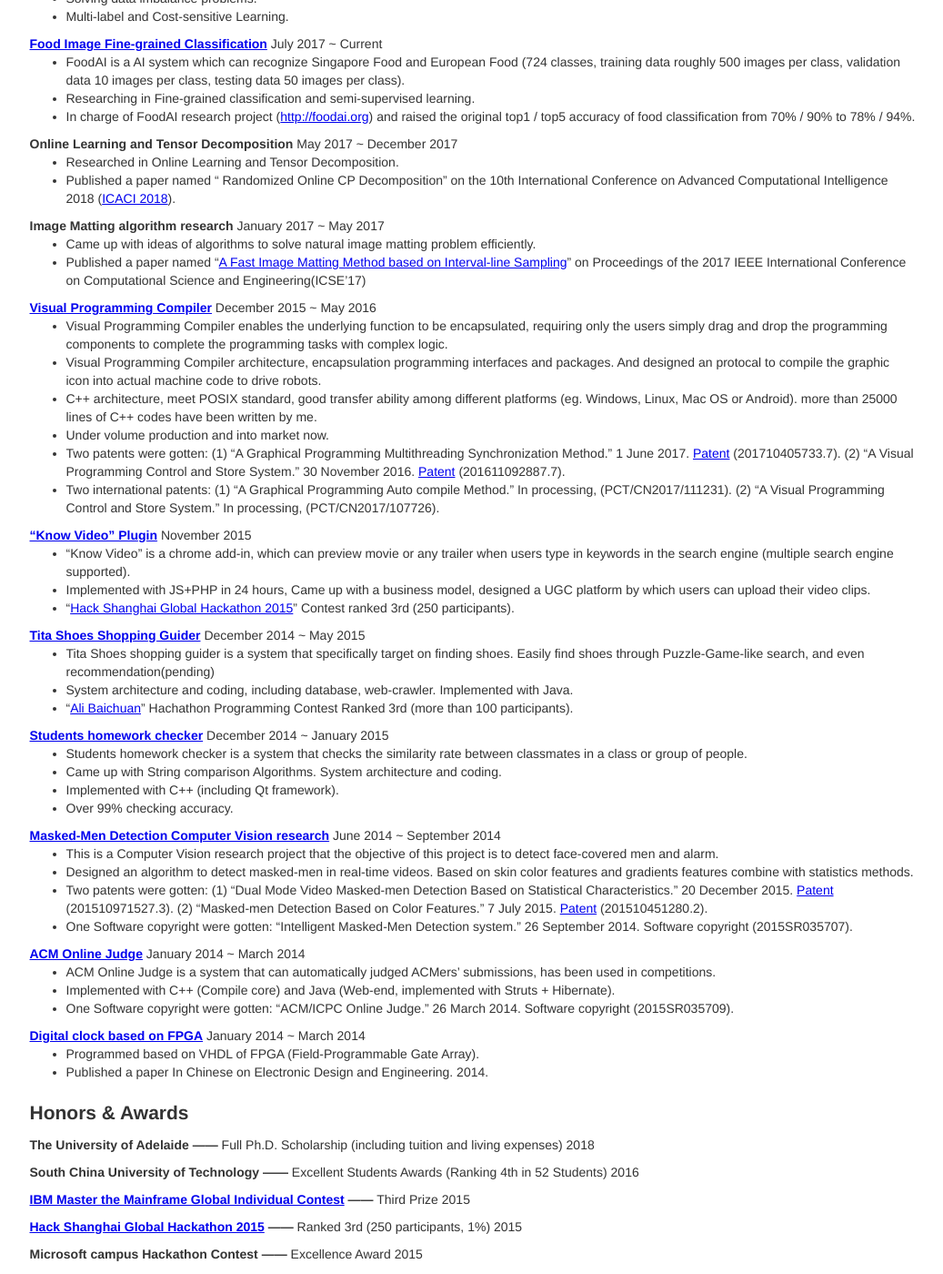
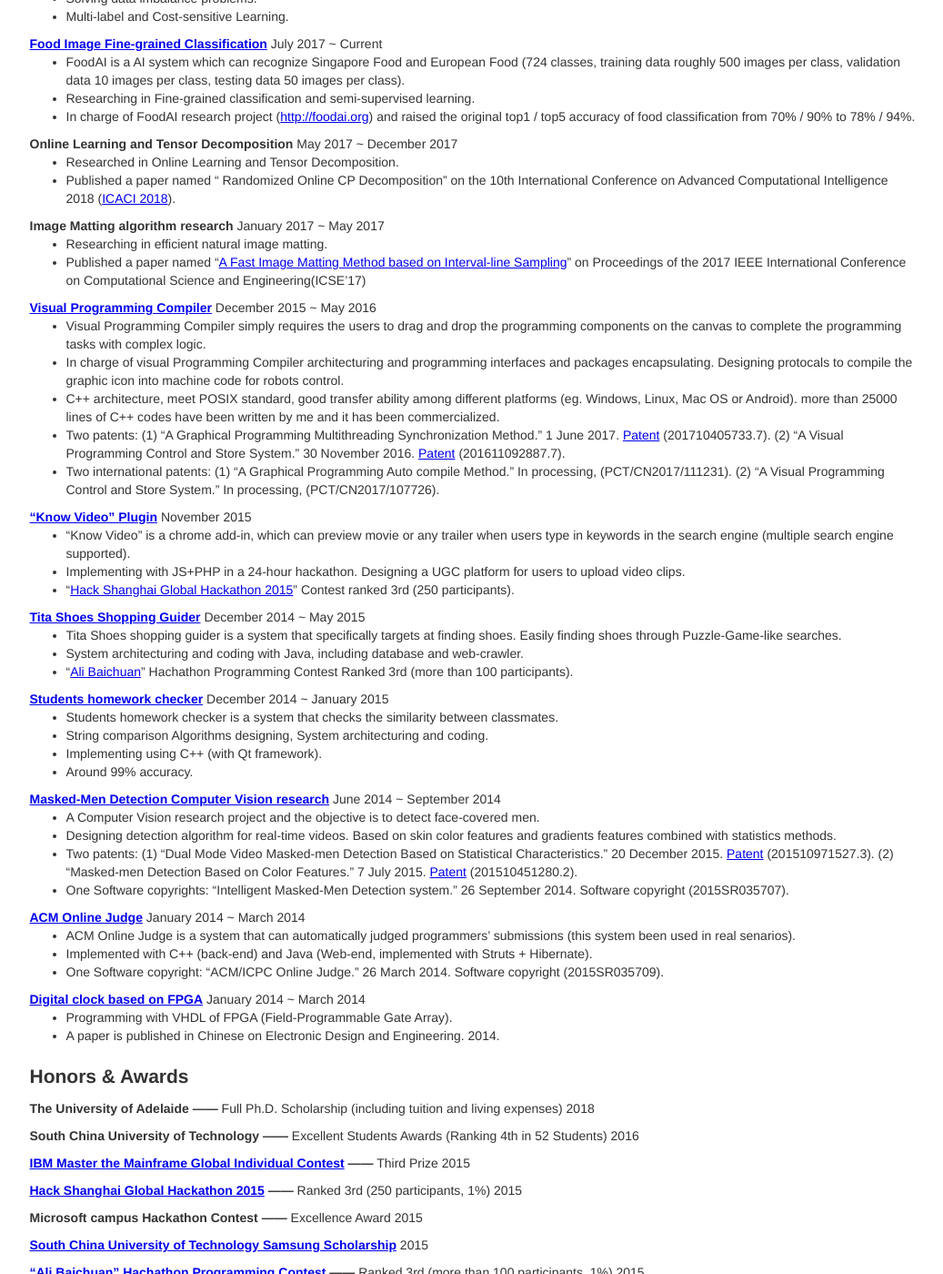
Before and after one commit to billhhh/whblog-omega, a Jekyll site: the page res/index.html, which Jekyll copies as it is, in a window 1280 px wide and 1400 px high, scrolled down 2752 px. Shown: the whole window at 91% size, without its empty margins (120-1157 px from the left). Built offline with Jekyll 4.4.1, drawn with Linux system fonts in a browser that asks for light colours.

Commit message:
Update index.html

```diff
--- a/res/index.html
+++ b/res/index.html
@@ -369,7 +369,7 @@
 		<span class="time">January 2017 ~ May 2017</span>
         <ul>
 		  <li>
-            Came up with ideas of algorithms to solve natural image matting problem efficiently.
+            Researching in efficient natural image matting.
           </li>
           <li>
             Published a paper named “<a href = "http://ieeexplore.ieee.org/document/8005936/">A Fast Image Matting Method based on Interval-line Sampling</a>” on Proceedings of the 2017 IEEE International Conference on Computational Science and Engineering(ICSE’17)
@@ -382,19 +382,16 @@
 		<span class="time">December 2015 ~ May 2016</span>
         <ul>
 		  <li>
-            Visual Programming Compiler enables the underlying function to be encapsulated, requiring only the users simply drag and drop the programming components to  complete the programming tasks with complex logic.
+            Visual Programming Compiler simply requires the users to drag and drop the programming components on the canvas to complete the programming tasks with complex logic.
           </li>
           <li>
-            Visual Programming Compiler architecture, encapsulation programming interfaces and packages. And designed an protocal to compile the graphic icon into actual machine code to drive robots.
+            In charge of visual Programming Compiler architecturing and programming interfaces and packages encapsulating. Designing protocals to compile the graphic icon into machine code for robots control.
           </li>
 		  <li>
-            C++ architecture, meet POSIX standard, good transfer ability among different platforms (eg. Windows, Linux, Mac OS or Android). more than 25000 lines of C++ codes have been written by me.
+            C++ architecture, meet POSIX standard, good transfer ability among different platforms (eg. Windows, Linux, Mac OS or Android). more than 25000 lines of C++ codes have been written by me and it has been commercialized.
           </li>
 		  <li>
-            Under volume production and into market now.
-          </li>
-		  <li>
-            Two patents were gotten: (1) “A Graphical Programming Multithreading Synchronization Method.” 1 June 2017. <a href = "https://patents.google.com/patent/CN107391266A/en">Patent</a> (201710405733.7). (2) “A Visual Programming Control and Store System.” 30 November 2016. <a href = "https://patents.google.com/patent/CN106775683A/en">Patent</a> (201611092887.7).
+            Two patents: (1) “A Graphical Programming Multithreading Synchronization Method.” 1 June 2017. <a href = "https://patents.google.com/patent/CN107391266A/en">Patent</a> (201710405733.7). (2) “A Visual Programming Control and Store System.” 30 November 2016. <a href = "https://patents.google.com/patent/CN106775683A/en">Patent</a> (201611092887.7).
           </li>
 		  <li>
             Two international patents: (1) “A Graphical Programming Auto compile Method.” In processing, (PCT/CN2017/111231). (2) “A Visual Programming Control and Store System.” In processing, (PCT/CN2017/107726).
@@ -410,7 +407,7 @@
             “Know Video” is a chrome add-in, which can preview movie or any trailer when users type in keywords in the search engine (multiple search engine supported).
           </li>
           <li>
-            Implemented with JS+PHP in 24 hours, Came up with a business model, designed a UGC platform by which users can upload their video clips.
+            Implementing with JS+PHP in a 24-hour hackathon. Designing a UGC platform for users to upload video clips.
           </li>
 		  <li>
             “<a href = "https://shanghai.nyu.edu/news/hackshanghai-2015">Hack Shanghai Global Hackathon 2015</a>” Contest ranked 3rd (250 participants).
@@ -423,10 +420,10 @@
 		<span class="time">December 2014 ~ May 2015</span>
         <ul>
 		  <li>
-            Tita Shoes shopping guider is a system that specifically target on finding shoes. Easily find shoes through Puzzle-Game-like search, and even recommendation(pending)
+            Tita Shoes shopping guider is a system that specifically targets at finding shoes. Easily finding shoes through Puzzle-Game-like searches.
           </li>
           <li>
-            System architecture and coding, including database, web-crawler. Implemented with Java.
+            System architecturing and coding with Java, including database and web-crawler.
           </li>
 		  <li>
             “<a href = "https://segmentfault.com/a/1190000002800499">Ali Baichuan</a>” Hachathon Programming Contest Ranked 3rd (more than 100 participants).
@@ -439,16 +436,16 @@
 		<span class="time">December 2014 ~ January 2015</span>
         <ul>
 		  <li>
-            Students homework checker is a system that checks the similarity rate between classmates in a class or group of people.
+            Students homework checker is a system that checks the similarity between classmates.
           </li>
           <li>
-            Came up with String comparison Algorithms. System architecture and coding.
+            String comparison Algorithms designing, System architecturing and coding.
           </li>
 		  <li>
-            Implemented with C++ (including Qt framework).
+            Implementing using C++ (with Qt framework).
           </li>
 		  <li>
-            Over 99% checking accuracy.
+            Around 99% accuracy.
           </li>
         </ul>
       </div>
@@ -458,16 +455,16 @@
 		<span class="time">June 2014 ~ September 2014</span>
         <ul>
 		  <li>
-            This is a Computer Vision research project that the objective of this project is to detect face-covered men and alarm.
+            A Computer Vision research project and the objective is to detect face-covered men.
           </li>
           <li>
-            Designed an algorithm to detect masked-men in real-time videos. Based on skin color features and gradients features combine with statistics methods.
+            Designing detection algorithm for real-time videos. Based on skin color features and gradients features combined with statistics methods.
           </li>
 		  <li>
-            Two patents were gotten: (1) “Dual Mode Video Masked-men Detection Based on Statistical Characteristics.” 20 December 2015. <a href = "https://patents.google.com/patent/CN105678213A/en">Patent</a> (201510971527.3). (2) “Masked-men Detection Based on Color Features.” 7 July 2015. <a href = "https://patents.google.com/patent/CN105160297A/en">Patent</a> (201510451280.2).
+            Two patents: (1) “Dual Mode Video Masked-men Detection Based on Statistical Characteristics.” 20 December 2015. <a href = "https://patents.google.com/patent/CN105678213A/en">Patent</a> (201510971527.3). (2) “Masked-men Detection Based on Color Features.” 7 July 2015. <a href = "https://patents.google.com/patent/CN105160297A/en">Patent</a> (201510451280.2).
           </li>
 		  <li>
-            One Software copyright were gotten: “Intelligent Masked-Men Detection system.” 26 September 2014. Software copyright (2015SR035707).
+            One Software copyrights: “Intelligent Masked-Men Detection system.” 26 September 2014. Software copyright (2015SR035707).
           </li>
         </ul>
       </div>
@@ -477,13 +474,13 @@
 		<span class="time">January 2014 ~ March 2014</span>
         <ul>
 		  <li>
-            ACM Online Judge is a system that can automatically judged ACMers’ submissions, has been used in competitions.
+            ACM Online Judge is a system that can automatically judged programmers’ submissions (this system been used in real senarios).
           </li>
           <li>
-            Implemented with C++ (Compile core) and Java (Web-end, implemented with Struts + Hibernate).
+            Implemented with C++ (back-end) and Java (Web-end, implemented with Struts + Hibernate).
           </li>
 		  <li>
-            One Software copyright were gotten: “ACM/ICPC Online Judge.” 26 March 2014. Software copyright  (2015SR035709).
+            One Software copyright: “ACM/ICPC Online Judge.” 26 March 2014. Software copyright  (2015SR035709).
           </li>
         </ul>
       </div>
@@ -493,10 +490,10 @@
 		<span class="time">January 2014 ~ March 2014</span>
         <ul>
 		  <li>
-            Programmed based on VHDL of FPGA (Field-Programmable Gate Array).
+            Programming with VHDL of FPGA (Field-Programmable Gate Array).
           </li>
           <li>
-            Published a paper In Chinese on Electronic Design and Engineering. 2014.
+            A paper is published in Chinese on Electronic Design and Engineering. 2014.
           </li>
         </ul>
       </div>
```
